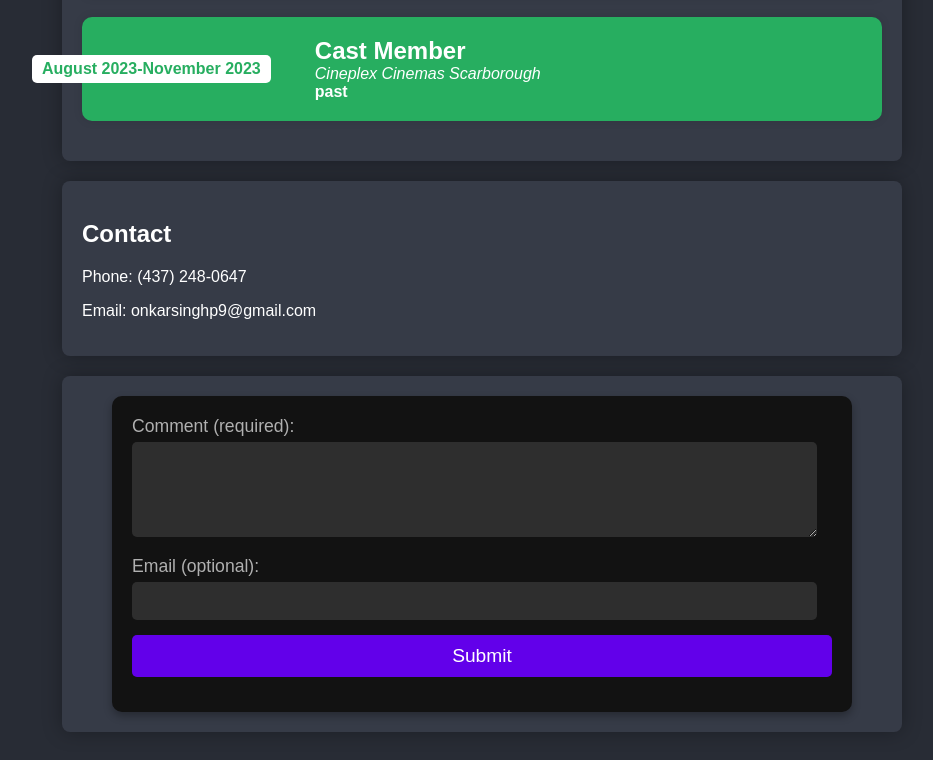
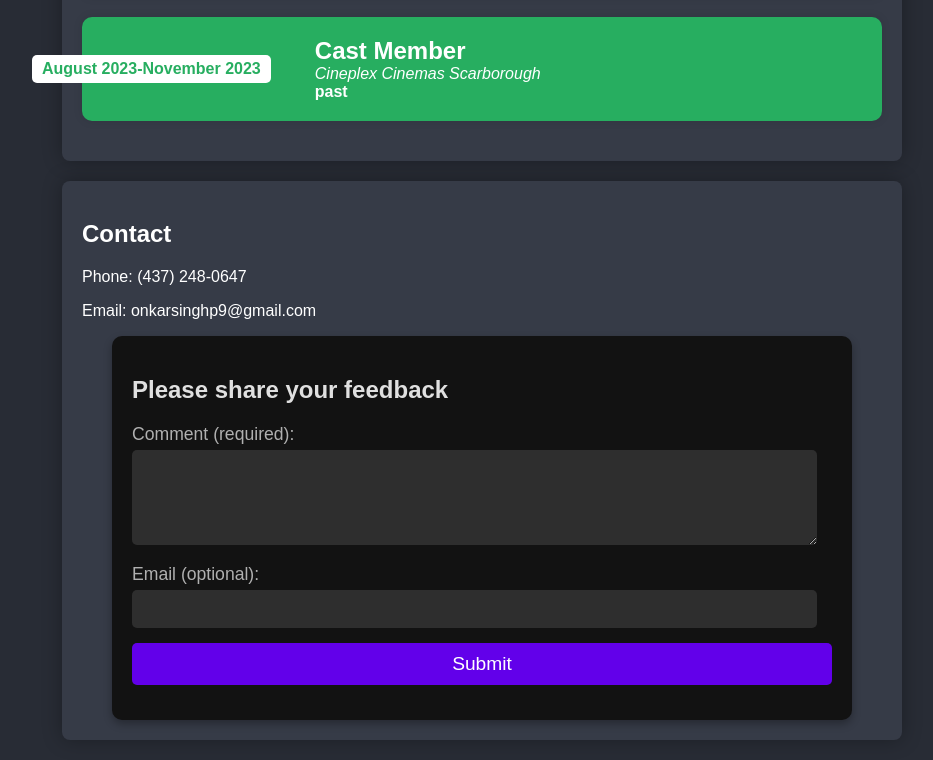
Before and after one commit to onkarsinghp9/portfolio-website, a plain HTML site: page index.html in a window 1280 px wide. Shown: the part 3239-3999 px from the top of the page, without its empty margins (158-1091 px from the left). Drawn offline with Linux system fonts and the light colour scheme; a script that the page names is missing.

Commit message:
Update index.html

```diff
--- a/index.html
+++ b/index.html
@@ -181,7 +181,9 @@ I love troubleshooting tech issues and exploring the world of networks.
 
 </section>
 
-<section>
+<section class="contact-section">
+
+    <div class="contact-info">
    <h2>Contact</h2>
              <script src="https://platform.linkedin.com/badges/js/profile.js" async defer type="text/javascript"></script>
 <div class="badge-base LI-profile-badge" data-locale="en_US" data-size="medium" data-theme="dark" data-type="VERTICAL" data-vanity="onkarsinghp9" data-version="v1">
@@ -190,11 +192,10 @@ I love troubleshooting tech issues and exploring the world of networks.
             <p>Email: onkarsinghp9@gmail.com</p>
 
     </div>
+    </div>
 
-</section>
-
-<section>
 <div class="form-container">
+    <h2>Please share your feedback</h2>
     <form id="feedback-form" method="post" action="https://script.google.com/macros/s/AKfycbwU2QsDOFRFNRZiJPU_3K0nmpWR6E7JJj8fEGhfNCaDyK52GlB-el6Ncr3xVeNl1Yk4/exec">
         <div class="form-group">
             <label for="comment">Comment (required):</label>
```
